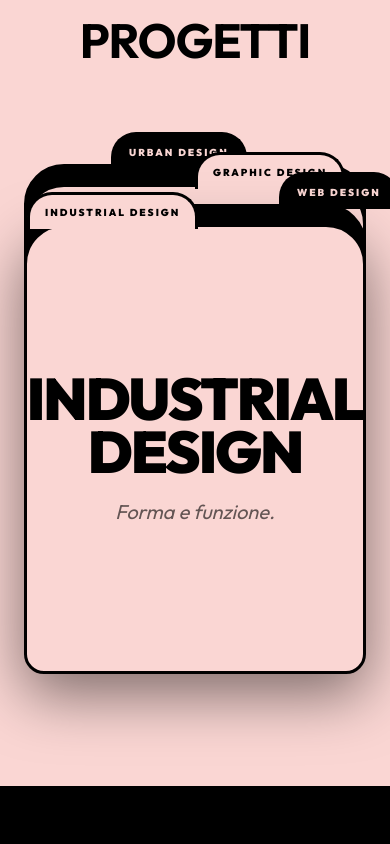
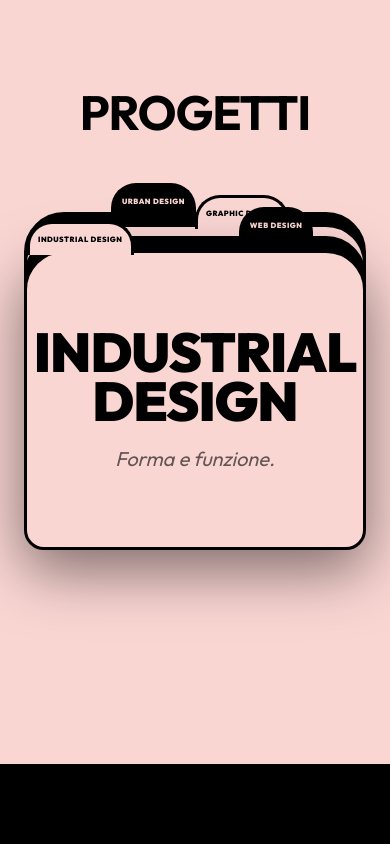
Before and after one commit to AuroraPirrello/AuraDesign, a plain HTML site: page index.html in a window 390 px wide. Shown: the part 1020-1864 px from the top of the page. Drawn offline with nearby package versions, Linux system fonts and the light colour scheme.

Commit message:
Update index.html

```diff
--- a/index.html
+++ b/index.html
@@ -250,32 +250,60 @@
 
         @media (max-width: 768px) {
             .folder-stack {
-                height: 450px;
-                margin-top: 80px;
+                height: 360px;
+                margin-top: 60px;
             }
 
             .folder-tab {
-                padding: 8px 15px;
-                font-size: 10px;
-                top: -35px;
-                height: 37px;
+                padding: 6px 12px;
+                font-size: 9px;
+                top: -32px;
+                height: 34px;
+                letter-spacing: 1px;
+            }
+
+            .folder-content {
+                padding: 30px 20px;
             }
 
             .folder-title {
-                font-size: 15vw;
+                font-size: 13vw;
+                letter-spacing: -1px;
             }
 
-            .folder:nth-child(2) .folder-tab {
-                left: 25%;
+            /* Tab positions tighter to avoid overflow */
+            .folder:nth-child(1) .folder-tab { left: 0%; }
+            .folder:nth-child(2) .folder-tab { left: 25%; }
+            .folder:nth-child(3) .folder-tab { left: 50%; }
+            .folder:nth-child(4) .folder-tab { left: 67%; }
+
+            /* Smaller stack offsets */
+            .folder:nth-child(2) { transform: translateY(12px); }
+            .folder:nth-child(3) { transform: translateY(24px); }
+            .folder:nth-child(4) { transform: translateY(36px); }
+
+            .folder.active {
+                transform: translateY(50px) !important;
+            }
+        }
+
+        @media (max-width: 400px) {
+            .folder-stack {
+                height: 300px;
+                margin-top: 50px;
             }
 
-            .folder:nth-child(3) .folder-tab {
-                left: 50%;
+            .folder-tab {
+                font-size: 7.5px;
+                padding: 5px 8px;
+                letter-spacing: 0.5px;
             }
 
-            .folder:nth-child(4) .folder-tab {
-                left: 75%;
+            .folder-title {
+                font-size: 14vw;
             }
+
+            .folder:nth-child(4) .folder-tab { left: 63%; }
         }
     </style>
     <!-- Three.js Libraries -->
@@ -457,7 +485,7 @@
 
             <div class="grid grid-cols-1 md:grid-cols-2 gap-12 items-stretch">
                 <div class="relative rounded-2xl overflow-hidden shadow-xl bg-gray-900 min-h-[300px] md:min-h-0 border-2 border-gray-800">
-                    <img src="aury.png" alt="Aurora Pirrello" class="w-full h-full object-cover">
+                    <img src="RULER.png" alt="Aurora Pirrello" class="w-full h-full object-cover">
                 </div>
 
                 <!-- Text Column -->
```
